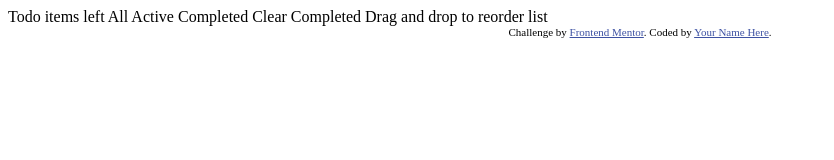
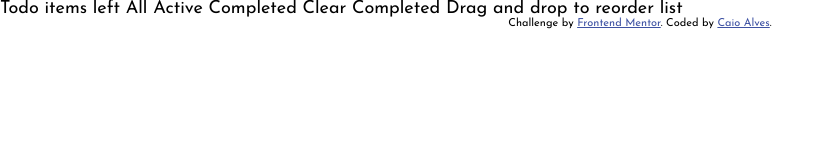
Before and after one commit to CaioAlq/Field-Academy, a plain HTML site: page HTML-CSS/todo-app-main/index.html in a window 1280 px wide. Shown: the whole page, without its empty margins (0-834 px from the left). Drawn offline with Linux system fonts and the light colour scheme.

Commit message:
feat: add css styles

```diff
--- a/HTML-CSS/todo-app-main/index.html
+++ b/HTML-CSS/todo-app-main/index.html
@@ -5,6 +5,13 @@
   <meta name="viewport" content="width=device-width, initial-scale=1.0"> <!-- displays site properly based on user's device -->
 
   <link rel="icon" type="image/png" sizes="32x32" href="./images/favicon-32x32.png">
+
+  <link rel="preconnect" href="https://fonts.googleapis.com">
+  <link rel="preconnect" href="https://fonts.gstatic.com" crossorigin>
+  <link href="https://fonts.googleapis.com/css2?family=Josefin+Sans:wght@400;700&display=swap" rel="stylesheet">
+
+  <link rel="stylesheet" href="./styles/reset.css">
+  <link rel="stylesheet" href="./styles/global.css">
 
   <title>Frontend Mentor | Todo app</title>
 
@@ -30,7 +37,7 @@
 
   <div class="attribution">
     Challenge by <a href="https://www.frontendmentor.io?ref=challenge" target="_blank">Frontend Mentor</a>.
-    Coded by <a href="#">Your Name Here</a>.
+    Coded by <a href="#">Caio Alves</a>.
   </div>
 </body>
 </html>
--- /dev/null
+++ b/HTML-CSS/todo-app-main/styles/global.css
@@ -0,0 +1,6 @@
+:root {
+
+    font-family: 'Josefin Sans', sans-serif;
+    font-size: 18px;
+    --primary-color: hsl(220, 98%, 61%);
+}
--- /dev/null
+++ b/HTML-CSS/todo-app-main/styles/reset.css
@@ -0,0 +1,43 @@
+html, body, div, span, applet, object, iframe,
+h1, h2, h3, h4, h5, h6, p, blockquote, pre,
+a, abbr, acronym, address, big, cite, code,
+del, dfn, em, img, ins, kbd, q, s, samp,
+small, strike, strong, sub, sup, tt, var,
+b, u, i, center,
+dl, dt, dd, ol, ul, li,
+fieldset, form, label, legend,
+table, caption, tbody, tfoot, thead, tr, th, td,
+article, aside, canvas, details, embed,
+figure, figcaption, footer, header, hgroup,
+menu, nav, output, ruby, section, summary,
+time, mark, audio, video {
+	margin: 0;
+	padding: 0;
+	border: 0;
+	font-size: 100%;
+	font: inherit;
+	vertical-align: baseline;
+}
+/* HTML5 display-role reset for older browsers */
+article, aside, details, figcaption, figure,
+footer, header, hgroup, menu, nav, section {
+	display: block;
+}
+body {
+	line-height: 1;
+}
+ol, ul {
+	list-style: none;
+}
+blockquote, q {
+	quotes: none;
+}
+blockquote:before, blockquote:after,
+q:before, q:after {
+	content: '';
+	content: none;
+}
+table {
+	border-collapse: collapse;
+	border-spacing: 0;
+}
```
